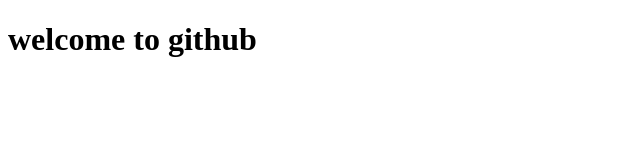
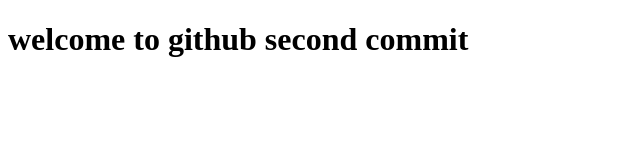
Before and after one commit to alhakeem-pro/first_project, a plain HTML site: page index.html in a window 1280 px wide. Shown: the whole page, without its empty margins (0-640 px from the left). Drawn offline with Linux system fonts and the light colour scheme.

Commit message:
second commit

```diff
--- a/index.html
+++ b/index.html
@@ -6,6 +6,6 @@
     <title>Document</title>
 </head>
 <body>
-    <h1>welcome to github</h1>
+    <h1>welcome to github  second commit</h1>
 </body>
 </html>
```
